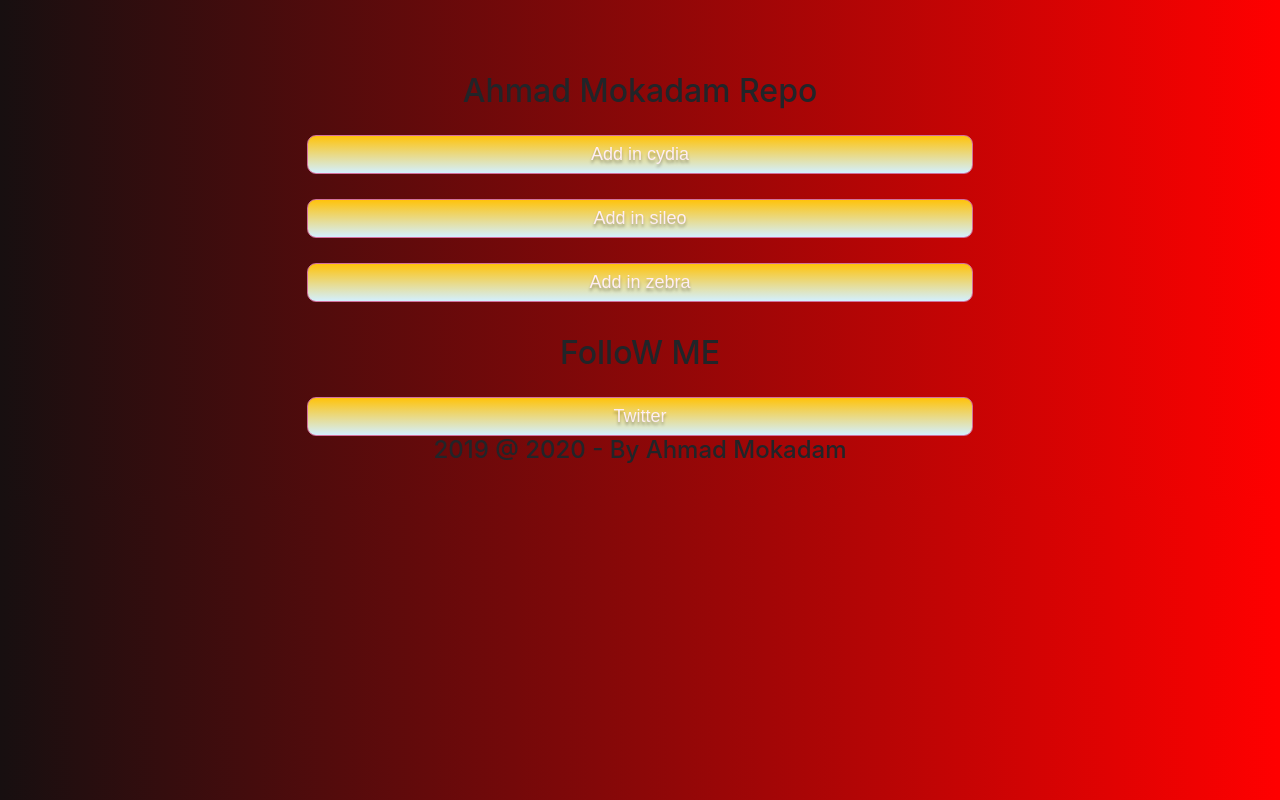
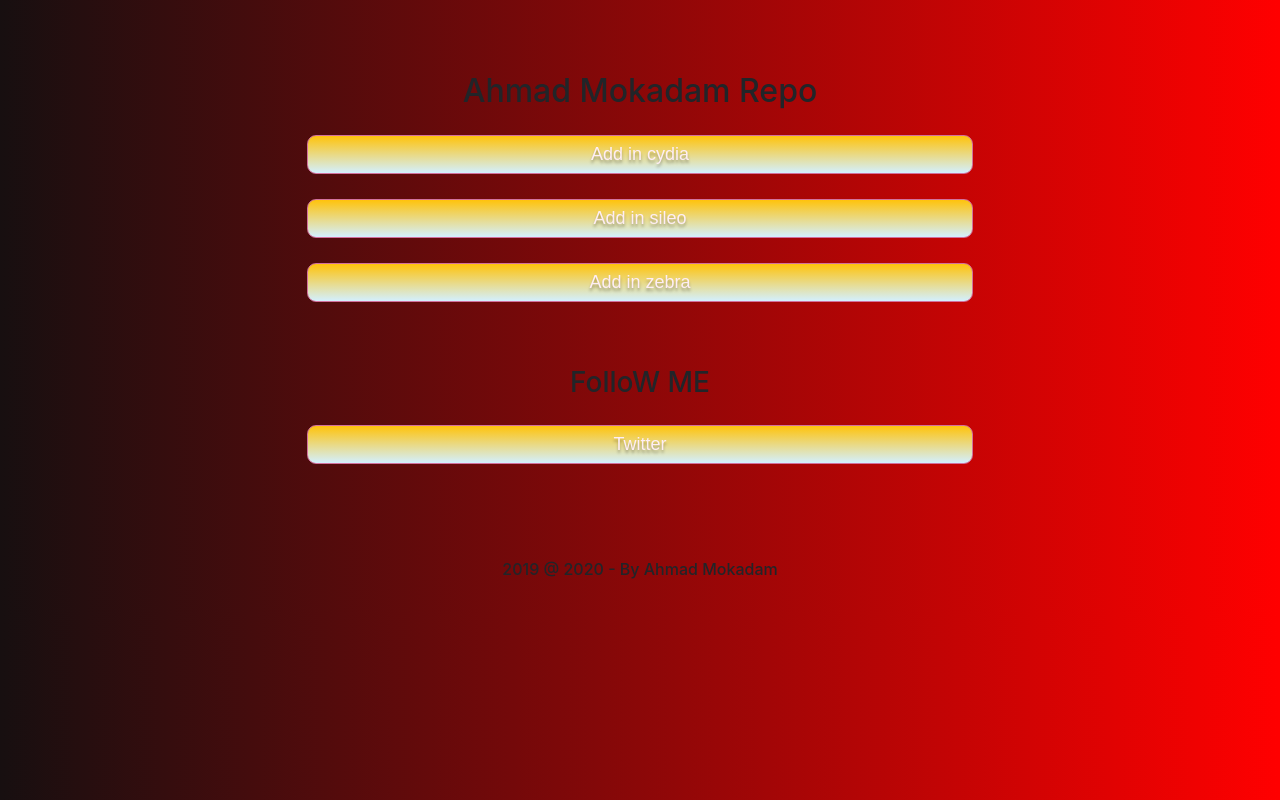
Before and after one commit to ahmadmokaddam/mok, a plain HTML site: page index.html in a window 1280 px wide. Drawn offline with nearby package versions, Linux system fonts and the light colour scheme.

Commit message:
Update index.html

```diff
--- a/index.html
+++ b/index.html
@@ -46,13 +46,15 @@
 				<a draggable="false" href="cydia://url/https://cydia.saurik.com/api/share#?source=https://ahmadmokaddam.github.io/mok/" class="btn addrepo">Add in zebra</a>
 
 			<h2></h2><br>
-
-			<h2>FolloW ME</h2><br>
+				<h2></h2><br>
+			<h3>FolloW ME</h3><br>
 
 
 				<a draggable="false" href="https://twitter.com/ahmadmokaddam/" class="btn addrepo">Twitter</a>
-
-			<h4>2019 @ 2020 - By Ahmad Mokadam</h4><br>
+		<h2></h2><br>
+				<h2></h2><br>
+				<h2></h2><br>
+			<h6>2019 @ 2020 - By Ahmad Mokadam</h6><br>
 
 
 			</center>
```
